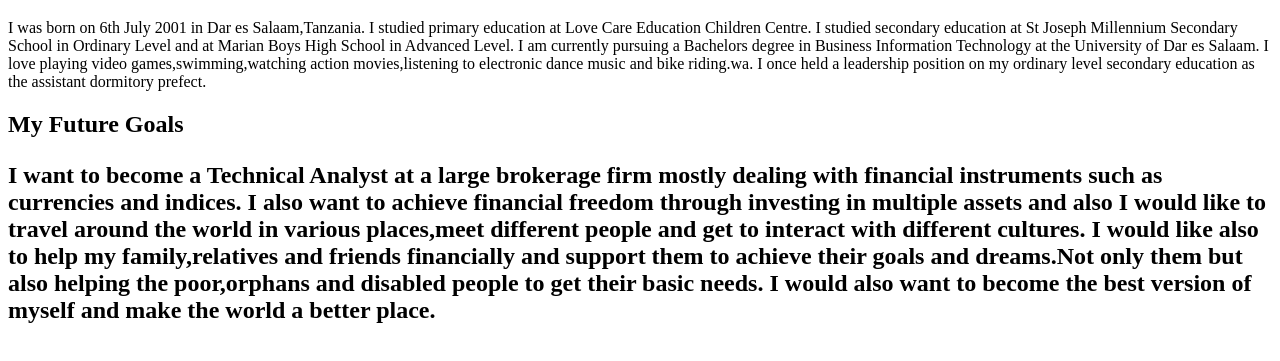
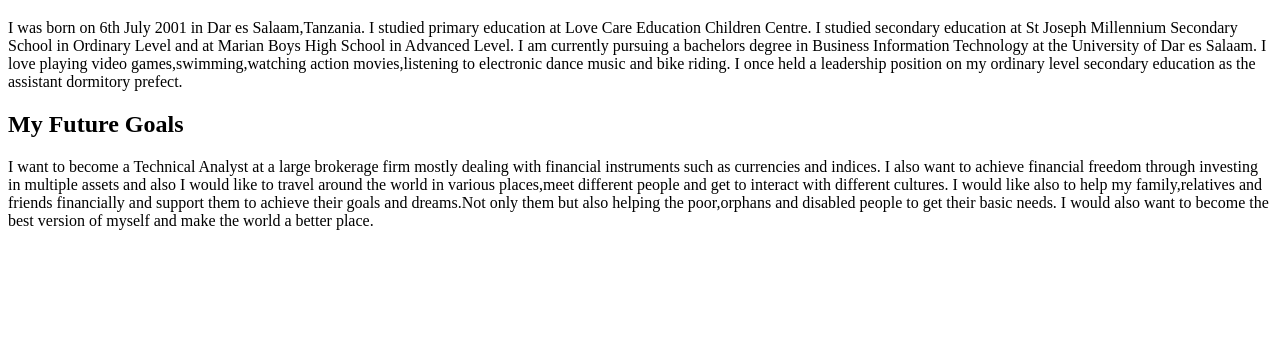
Before and after one commit to ayofleirbag/ayofleirbag.github.io, a plain HTML site: page index.html in a window 1280 px wide. Shown: the part 61-422 px from the top of the page. Drawn offline with Linux system fonts and the light colour scheme.

Commit message:
Update index.html
Added to index.html

```diff
--- a/index.html
+++ b/index.html
@@ -6,17 +6,20 @@
 <body>
 
 <h1>About Gabriel Foya</h1>
-<p>I was born on 6th July 2001 in Dar es Salaam,Tanzania.
+<p>
+I was born on 6th July 2001 in Dar es Salaam,Tanzania.
 I studied primary education at Love Care Education Children Centre.
 I studied secondary education at St Joseph Millennium Secondary School in Ordinary Level and at Marian Boys High School in Advanced Level.
-I am currently pursuing a Bachelors degree in Business Information Technology at the University of Dar es Salaam.
-I love playing video games,swimming,watching action movies,listening to electronic dance music and bike riding.wa.
+I am currently pursuing a bachelors degree in Business Information Technology at the University of Dar es Salaam.
+I love playing video games,swimming,watching action movies,listening to electronic dance music and bike riding.
 I once held a leadership position on my ordinary level secondary education as the assistant dormitory prefect.
 </p>
-<h2>My Future Goals</p>
+<h2>My Future Goals</h2>
+<p>
 I want to become a Technical Analyst at a large brokerage firm mostly dealing with financial instruments such as currencies and indices.
 I also want to achieve financial freedom through investing in multiple assets  and also I would like to travel around the world in various places,meet different people and get to interact with different cultures.
 I would like also to help my family,relatives and friends financially and support them to achieve their goals and dreams.Not only them but also helping the poor,orphans and disabled people to get their basic needs.
 I would also want to become the best version of myself and make the world a better place.
+</p>
 </body>
 </html>
```
